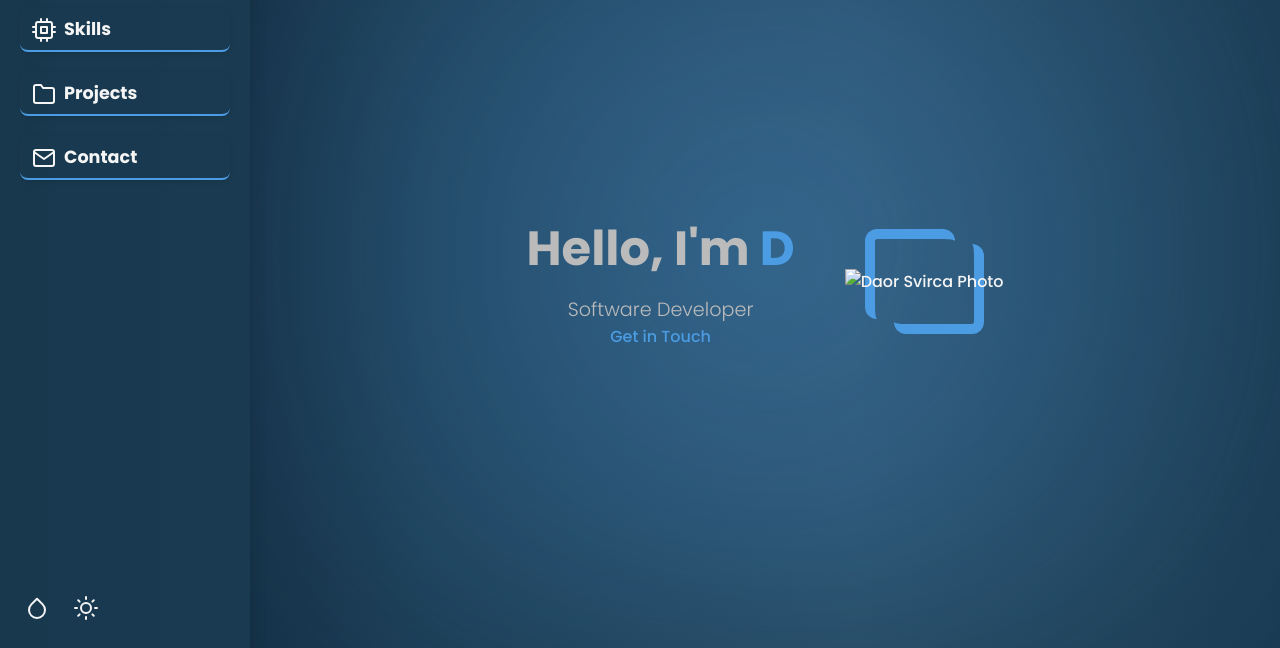
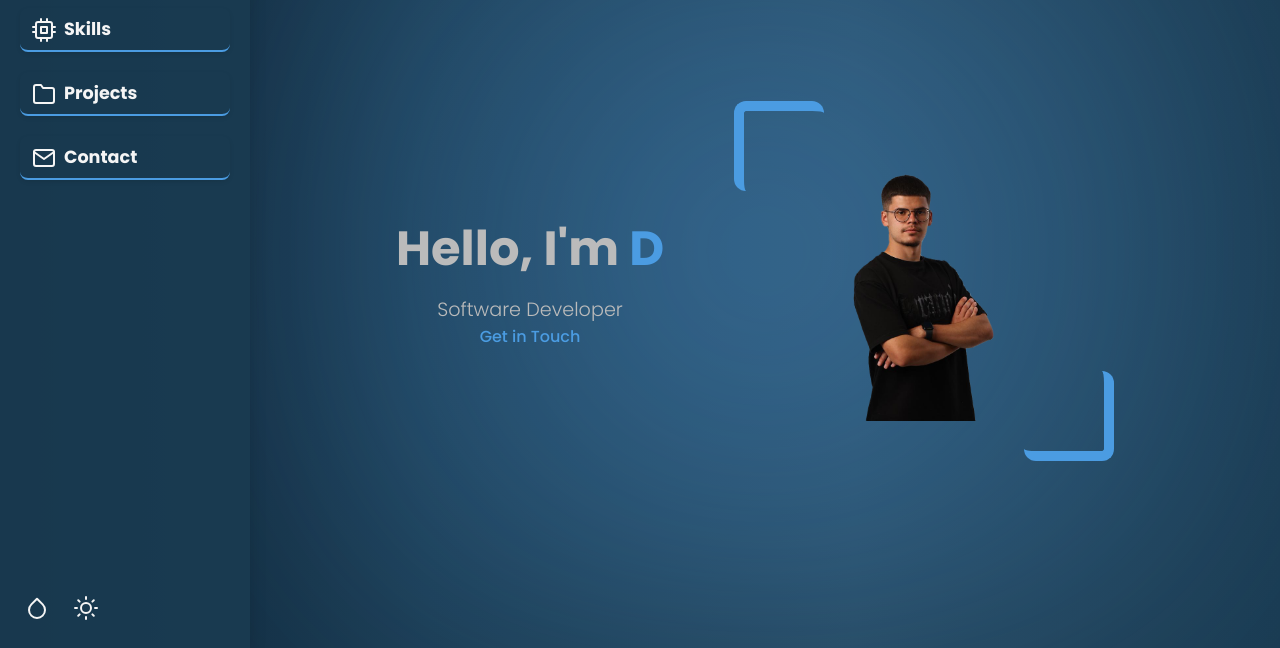
Before and after one commit to DaorSvirca/Portfolio-DaorSvirca, a plain HTML site: page index.html in a window 1280 px wide. Shown: the part 149-797 px from the top of the page. Drawn offline with nearby package versions, Linux system fonts and the light colour scheme.

Commit message:
Updated!

```diff
--- a/index.html
+++ b/index.html
@@ -109,7 +109,7 @@
           <a href="#contact" class="btn">Get in Touch</a>
         </div>
         <div class="hero-photo home-img animate-photo">
-          <img src="images/Daori_BG.png" alt="Daor Svirca Photo" />
+          <img src="Daori_BG.png" alt="Daor Svirca Photo" />
         </div>
       </div>
     </header>
```
